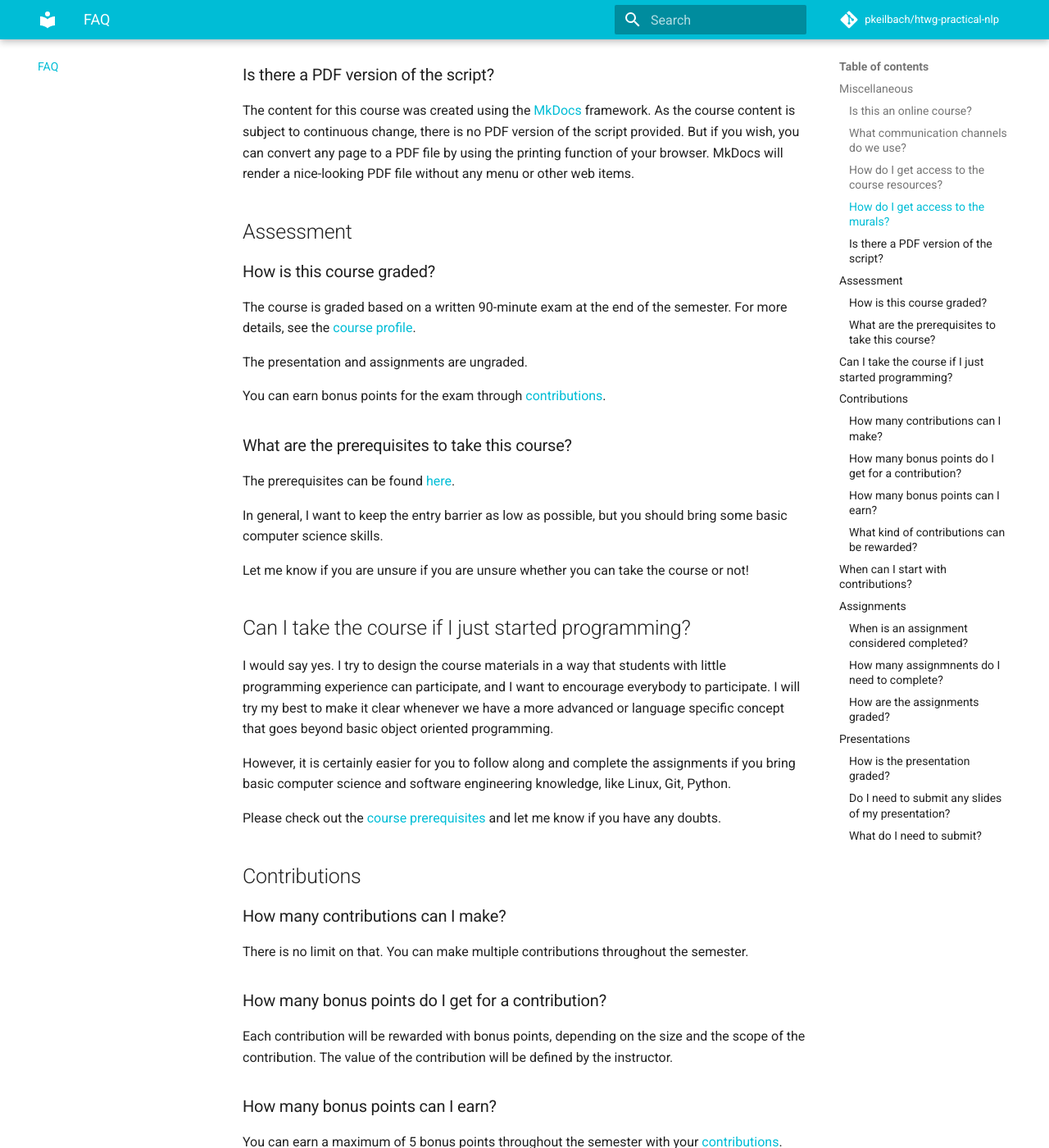
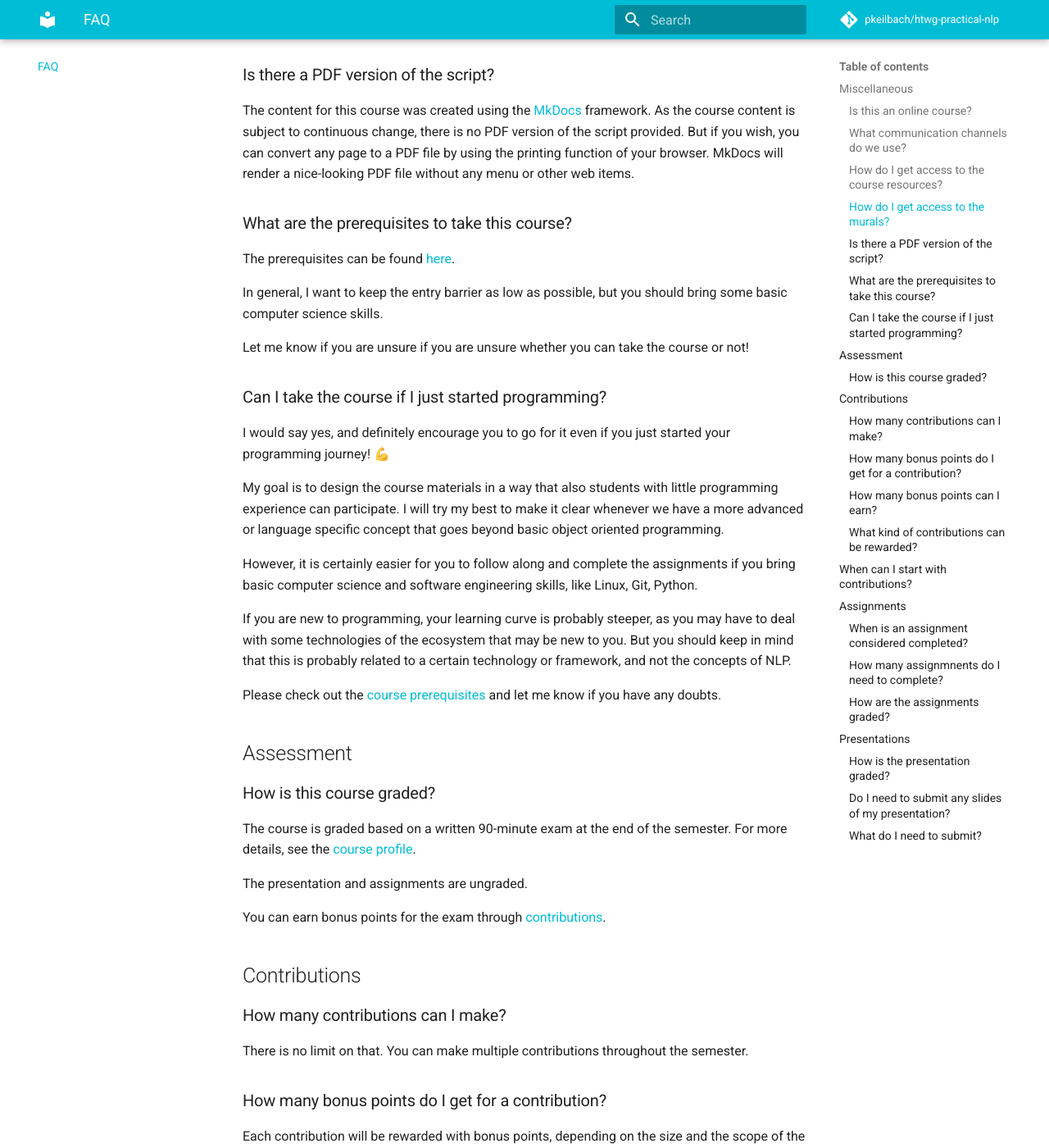
Before and after one commit to pkeilbach/htwg-practical-nlp, an MkDocs documentation site: the page built from docs/faq.md, in a window 1280 px wide and 1400 px high, scrolled down 943 px. Shown: the whole window at 82% size. Built offline with MkDocs 1.6.1 and Material for MkDocs 9.7.7, drawn with Linux system fonts in a browser that asks for light colours; comment, search, counter and statistics services are not loaded.

Commit message:
Rearrange FAQs

```diff
--- a/docs/faq.md
+++ b/docs/faq.md
@@ -37,6 +37,26 @@ As the course content is subject to continuous change, there is no PDF version o
 But if you wish, you can convert any page to a PDF file by using the printing function of your browser.
 MkDocs will render a nice-looking PDF file without any menu or other web items.
 
+### What are the prerequisites to take this course?
+
+The prerequisites can be found [here](course_profile.md#prerequisites).
+
+In general, I want to keep the entry barrier as low as possible, but you should bring some basic computer science skills.
+
+Let me know if you are unsure if you are unsure whether you can take the course or not!
+
+### Can I take the course if I just started programming?
+
+I would say yes, and definitely encourage you to go for it even if you just started your programming journey! 💪
+
+My goal is to design the course materials in a way that also students with little programming experience can participate. I will try my best to make it clear whenever we have a more advanced or language specific concept that goes beyond basic object oriented programming.
+
+However, it is certainly easier for you to follow along and complete the assignments if you bring basic computer science and software engineering skills, like Linux, Git, Python.
+
+If you are new to programming, your learning curve is probably steeper, as you may have to deal with some technologies of the ecosystem that may be new to you. But you should keep in mind that this is probably related to a certain technology or framework, and not the concepts of NLP.
+
+Please check out the [course prerequisites](course_profile.md#prerequisites) and let me know if you have any doubts.
+
 ## Assessment
 
 ### How is this course graded?
@@ -47,22 +67,6 @@ For more details, see the [course profile](./course_profile.md#assessment).
 The presentation and assignments are ungraded.
 
 You can earn bonus points for the exam through [contributions](https://github.com/pkeilbach/htwg-practical-nlp/blob/main/CONTRIBUTING.md).
-
-### What are the prerequisites to take this course?
-
-The prerequisites can be found [here](course_profile.md#prerequisites).
-
-In general, I want to keep the entry barrier as low as possible, but you should bring some basic computer science skills.
-
-Let me know if you are unsure if you are unsure whether you can take the course or not!
-
-## Can I take the course if I just started programming?
-
-I would say yes. I try to design the course materials in a way that students with little programming experience can participate, and I want to encourage everybody to participate. I will try my best to make it clear whenever we have a more advanced or language specific concept that goes beyond basic object oriented programming.
-
-However, it is certainly easier for you to follow along and complete the assignments if you bring basic computer science and software engineering knowledge, like Linux, Git, Python.
-
-Please check out the [course prerequisites](course_profile.md#prerequisites) and let me know if you have any doubts.
 
 ## Contributions
 
```
